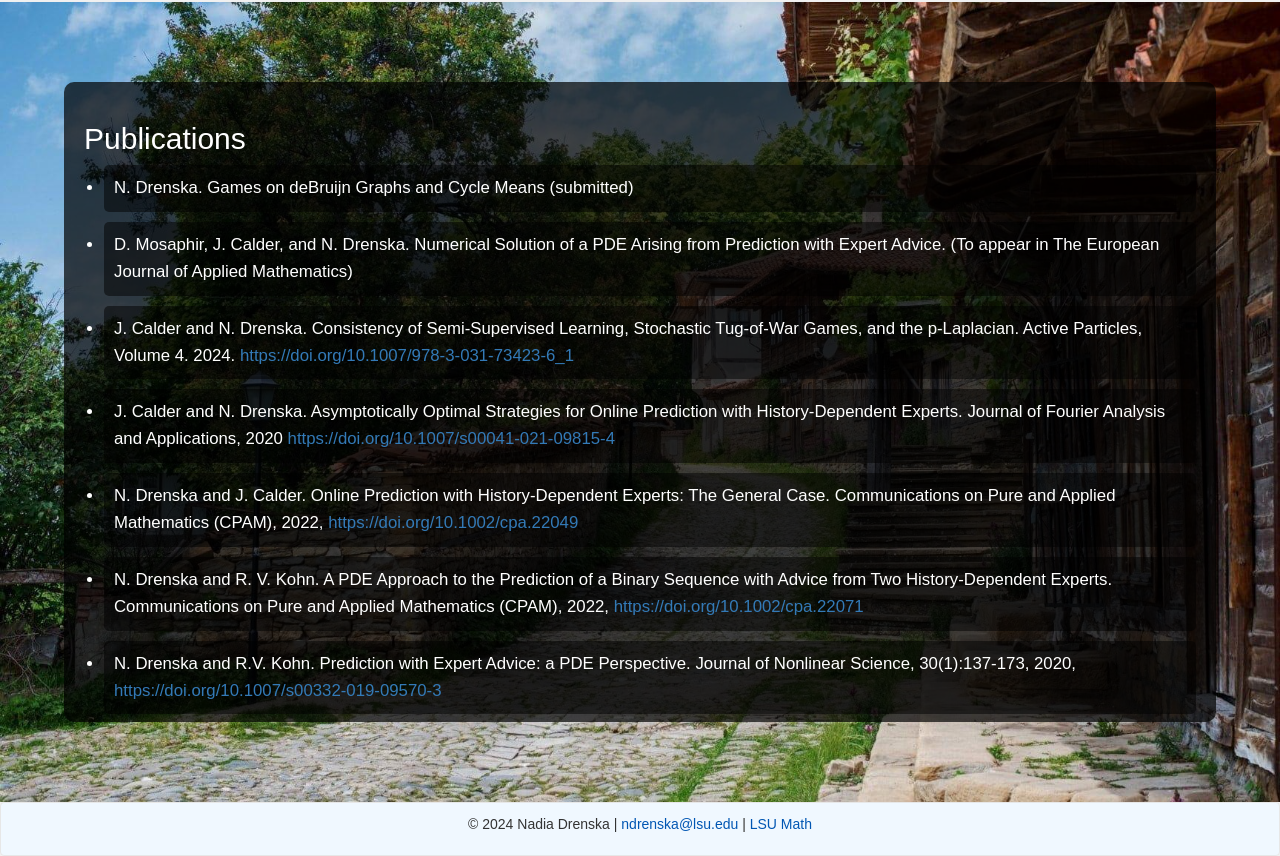
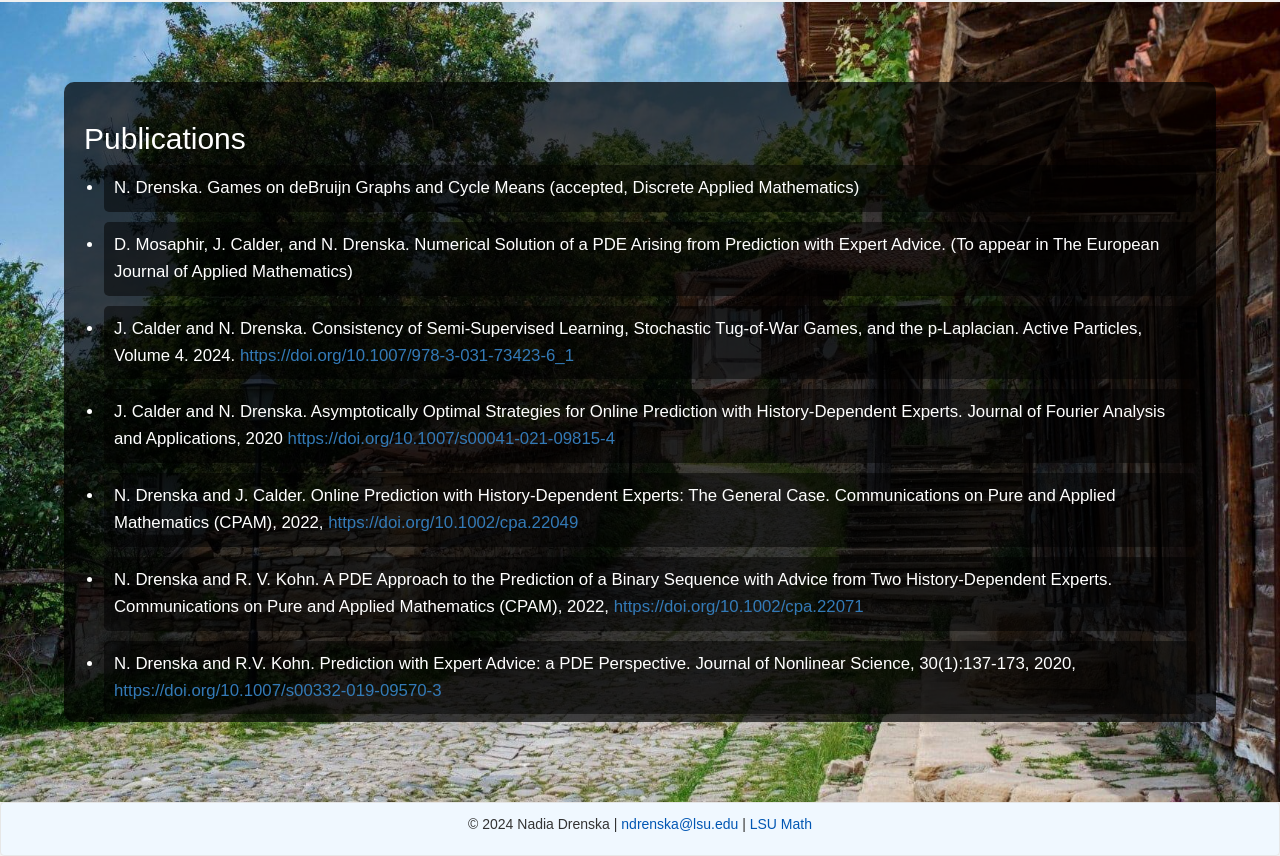
Before and after one commit to NadiaDrenska/website, a website: page research.html in a window 1280 px wide. Shown: the part 870-1726 px from the top of the page. Drawn offline with nearby package versions, Linux system fonts and the light colour scheme.

Commit message:
research.html

```diff
--- a/research.html
+++ b/research.html
@@ -172,7 +172,7 @@
             <div class="background-section-content scrollable-list">
                 <h2>Publications</h2>
                 <ul>
-                    <li>N. Drenska. Games on deBruijn Graphs and Cycle Means (submitted)</li>
+                    <li>N. Drenska. Games on deBruijn Graphs and Cycle Means (accepted, Discrete Applied Mathematics)</li>
                     <li>D. Mosaphir, J. Calder, and N. Drenska. Numerical Solution of a PDE Arising from Prediction with Expert Advice. (To appear in The European Journal of Applied Mathematics) </li>
                     <li>J. Calder and N. Drenska. Consistency of Semi-Supervised Learning, Stochastic Tug-of-War Games, and the p-Laplacian. Active Particles, Volume 4. 2024.
                         <a href=https://doi.org/10.1007/978-3-031-73423-6_1 target="_blank">https://doi.org/10.1007/978-3-031-73423-6_1</a> </li>
```
